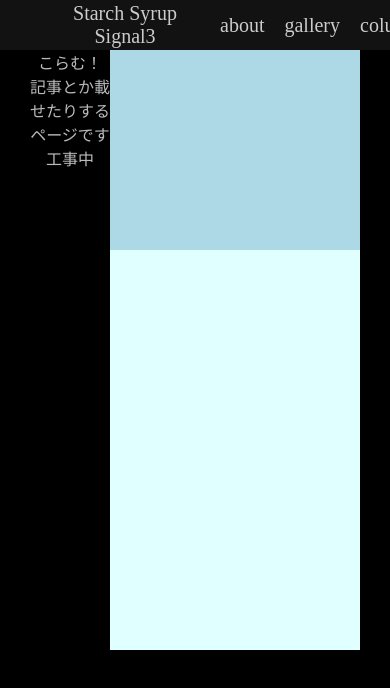
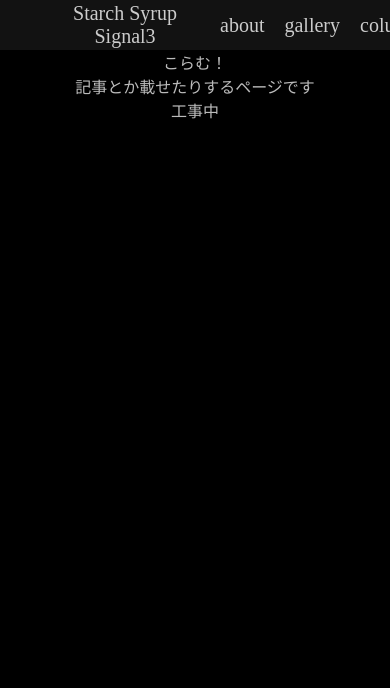
Before and after one commit to mizzsig/sssignal3, a Nuxt app in the folder app/front/: page /column in a window 390 px wide. Shown: the top 688 px of the page. Built offline with nearby package versions, Linux system fonts and the light colour scheme.

Commit message:
[add] キャラクターを追加 [delete] 不要ファイル

```diff
--- /dev/null
+++ b/app/front/components/common/character.vue
@@ -0,0 +1,81 @@
+<template>
+    <div class="container">
+        <div class="balloon">
+            <div class="reload">
+                <img>
+            </div>
+            <div class="close">
+                <img>
+            </div>
+            ツイートと広告<br>(開いてるページへのコメント(できれば))
+        </div>
+        <div>
+            <a href="https://twitter.com/mizzsig" target="_blank">
+                <img src="~/assets/common/character.gif">
+            </a>
+        </div>
+    </div>
+</template>
+
+<script>
+export default {}
+</script>
+
+<style lang="scss" scoped>
+.container {
+    display: flex;
+    flex-direction: column;
+    padding-right: 10px;
+    box-sizing: border-box;
+}
+
+.reload, .close {
+    position: absolute;
+    background: rgb(145, 145, 145);
+    width: 30px;
+    height: 30px;
+    border-radius: 4px;
+    top: -15px;
+    cursor: pointer;
+}
+
+.reload {
+    right: 50px;
+}
+
+.close {
+    right: 5px;
+}
+
+.balloon {
+    background: rgb(206, 206, 206);
+    color: rgb(0, 0, 0);
+    border-radius: 4px;
+}
+
+// 大きい
+.balloon::before {
+    content: '';
+    background: rgb(206, 206, 206);
+    position: absolute;
+    display: block;
+    border-radius: 50%;
+    width: 20px;
+    height: 10px;
+    left: 260px;
+    bottom: 370px;
+}
+
+// 小さい
+.balloon::after {
+    content: '';
+    background: rgb(206, 206, 206);
+    position: absolute;
+    display: block;
+    border-radius: 50%;
+    width: 8px;
+    height: 8px;
+    bottom: 360px;
+    left: 250px;
+}
+</style>
--- a/app/front/layouts/default.vue
+++ b/app/front/layouts/default.vue
@@ -8,8 +8,19 @@
     </header>
     <div style="height: 50px;"></div>
     <nuxt class="nuxt"/>
+    <character class="character"></character>
   </div>
 </template>
+
+<script>
+import Character from '../components/common/character.vue';
+
+export default {
+    components: {
+        Character
+    }
+}
+</script>
 
 <style lang="scss" scoped>
 $height: 50px;
@@ -54,7 +65,22 @@ header {
   }
 }
 .nuxt {
-  height: calc(100% - 50px);
+    width: calc(100% - 300px);
+    height: calc(100% - 50px);
+}
+.character {
+    position: fixed;
+    right: 0px;
+    bottom: -40px;
+    width: 300px;
+}
+@media screen and (max-width: 899px) {
+    .nuxt {
+        width: 100%;
+    }
+    .character {
+        display: none;
+    }
 }
 </style>
 
--- a/app/front/layouts/defaultWithTwitter.vue
+++ /dev/null
@@ -1,121 +0,0 @@
-<template>
-  <div>
-    <header>
-        <nuxt-link class="menu" to="/"><span>Starch Syrup Signal3</span></nuxt-link>
-        <nuxt-link class="menu" to="/about"><span>about</span></nuxt-link>
-        <nuxt-link class="menu" to="/gallery"><span>gallery</span></nuxt-link>
-        <nuxt-link class="menu" to="/column"><span>column</span></nuxt-link>
-    </header>
-    <div style="height: 50px;"></div>
-    <div class="container">
-        <nuxt class="nuxt"/>
-        <div class="twitter">
-            <!-- 幅だけとって中身はfixedにする？ -->
-            <div class="twitter-box"></div>
-            <div class="twitter-character"></div>
-        </div>
-    </div>
-  </div>
-</template>
-
-<style lang="scss" scoped>
-$height: 50px;
-header {
-  display: flex;
-  position: fixed;
-  width: 100%;
-  height: $height;
-  z-index: 10;
-  padding-left: 40px;
-  background-color: rgba(30, 30, 30, 0.6);
-  .menu {
-    display: flex;
-    align-items: center;
-    text-decoration: none;
-    color: #cccccc;
-    font-size: 20px;
-    padding: 0px 10px;
-    height: 100%;
-    &:hover span::before, &:hover span::after {
-      width: 50%;
-    }
-    span {
-      display: block;
-      position: relative;
-      &::before, &::after {
-        border-bottom: 2px solid #BBBBBB;
-        content: "";
-        display: block;
-        position: absolute;
-        bottom: -3px;
-        width: 0;
-        transition: 0.2s all ease;
-      }
-      &::before {
-        left: 50%;
-      }
-      &::after {
-        right: 50%;
-      }
-    }
-  }
-}
-.nuxt {
-    width: calc(100% - 250px);
-    height: calc(100% - 50px);
-}
-
-.container {
-    display: flex;
-    position: relative;
-    margin: 0px 30px;
-    height: 100%;
-}
-
-.twitter {
-    width: 250px;
-    height: 100%;
-    background: white;
-
-    .twitter-box {
-        background: lightblue;
-        height: 200px;
-    }
-
-    .twitter-character {
-        background: lightcyan;
-        height: 400px;
-    }
-}
-</style>
-
-<style lang="scss">
-html {
-  /* font-family: "Source Sans Pro", -apple-system, BlinkMacSystemFont, "Segoe UI", */
-    /* Roboto, "Helvetica Neue", Arial, sans-serif; */
-  font-size: 16px;
-  /* word-spacing: 1px; */
-  /* -ms-text-size-adjust: 100%; */
-  /* -webkit-text-size-adjust: 100%; */
-  -moz-osx-font-smoothing: grayscale;
-  -webkit-font-smoothing: antialiased;
-}
-html, body {
-  background-color: #000;
-  height: 100%;
-}
-html, body, div {
-  text-align: center;
-  color: #bbbbbb;
-  margin: 0px;
-  padding: 0px;
-}
-
-a {
-    color: rgb(54, 149, 222);
-
-    &:hover {
-        color: rgb(18, 111, 182);
-    }
-}
-</style>
--- a/app/front/pages/about.vue
+++ b/app/front/pages/about.vue
@@ -53,7 +53,7 @@
     <div class="section-container">
       <div class="section-title">規約！！！！</div>
       <p>このサイトはどのページもリンクフリーです。<br>
-      画像の無断転載と直リンクはご遠慮ください。</p>
+      画像の直リンクはご遠慮ください。</p>
     </div>
   </div>
 </template>
--- a/app/front/pages/column.vue
+++ b/app/front/pages/column.vue
@@ -8,7 +8,6 @@
 
 <script>
 export default {
-    layout: 'defaultWithTwitter'
 }
 </script>
 
```
Also changed, not shown: app/front/components/Logo.vue (deleted, +0 -79 lines), 1 other file (tests, documents, lock files or other folders).
